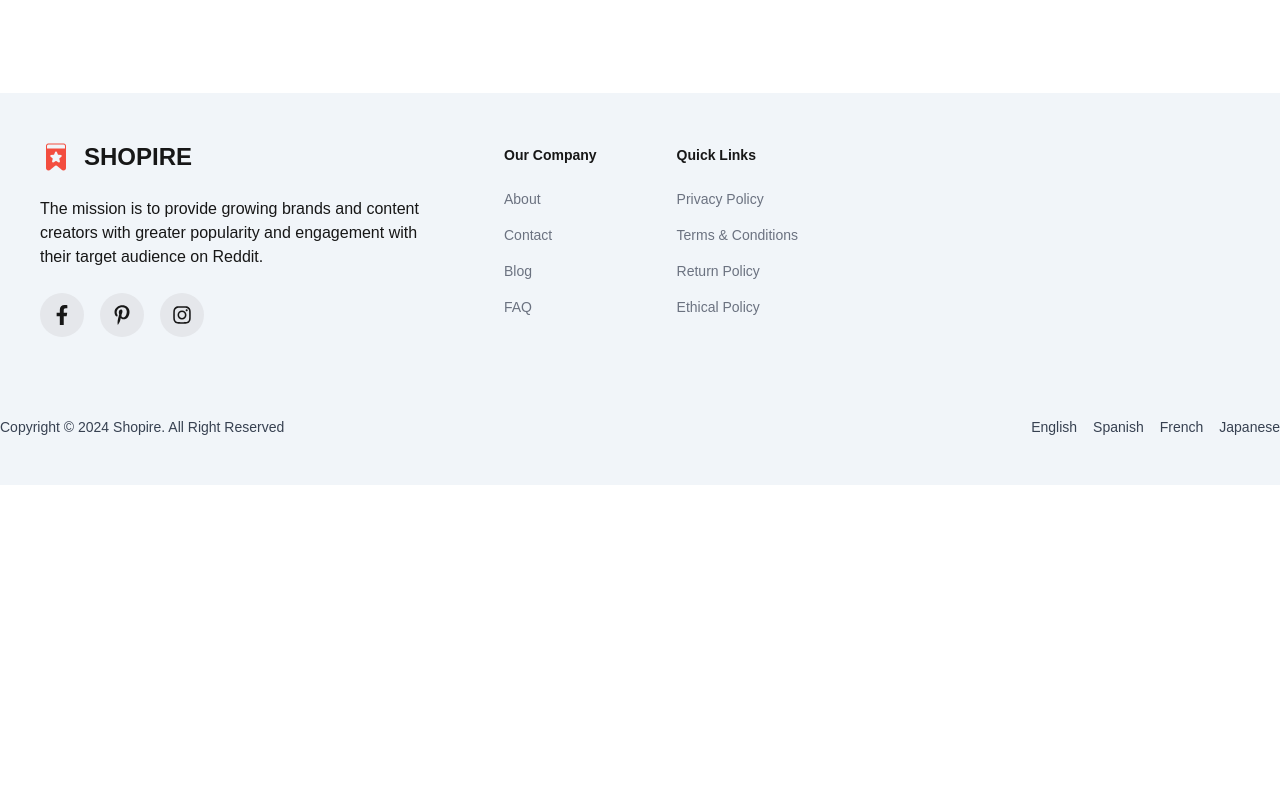
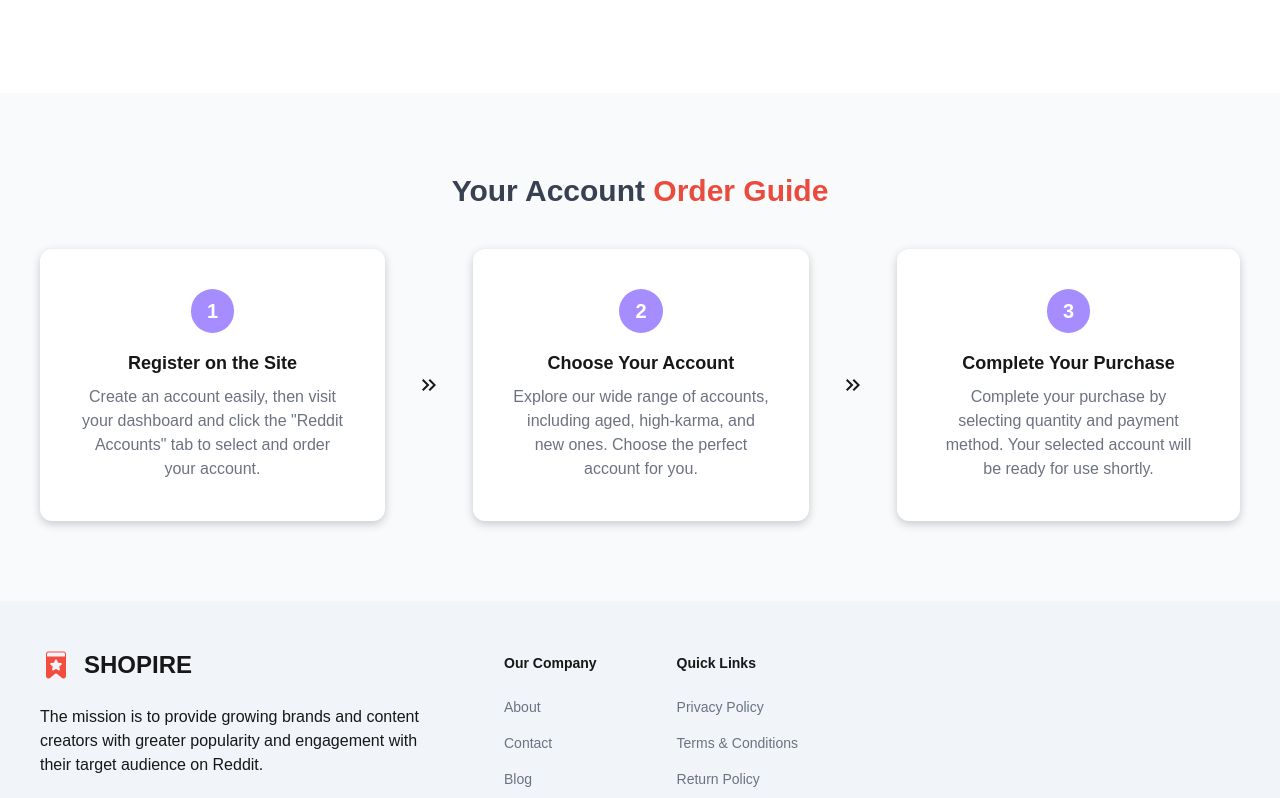
Before and after one commit to SumiyaMim/shopire-website-nextjs, a Next.js app: page / in a window 1280 px wide. Shown: the part 613-1411 px from the top of the page. Before the commit the page ends 1098 px from the top, so only its background shows below. Built offline with nearby package versions, Linux system fonts and the light colour scheme.

Commit message:
add stepper section

```diff
--- a/src/app/page.js
+++ b/src/app/page.js
@@ -1,12 +1,14 @@
 import Banner from "@/components/Banner";
 import Footer from "@/components/Footer";
 import Navbar from "@/components/Navbar";
+import Stepper from "@/components/Stepper";
 
 export default function Home() {
   return (
     <div>
       <Navbar/>
       <Banner/>
+      <Stepper/>
       <Footer/>
     </div>
   );
--- /dev/null
+++ b/src/components/Stepper.jsx
@@ -0,0 +1,43 @@
+import React from 'react'
+import { MdOutlineKeyboardDoubleArrowRight } from "react-icons/md";
+
+const Stepper = () => {
+  return (
+    <div className='bg-slate-50 text-center '>
+        <div className='max-w-screen-xl mx-auto px-6 md:px-10 py-20'>
+            <h1 className='text-3xl font-semibold text-gray-700 mb-10'>Your Account <span className='text-[#ea4b3d]'>Order Guide</span></h1>
+            <div className='flex flex-col lg:flex-row gap-8 items-center'>
+                <div className='bg-white flex flex-col items-center p-10 shadow-[0_3px_10px_rgb(0,0,0,0.2)] rounded-xl'>
+                    <div className='bg-[#a58cff] rounded-full px-4 py-2 mb-4'>
+                        <h1 className='text-white text-xl font-semibold'>1</h1>
+                    </div>
+                    <h3 className='text-lg font-semibold mb-2'>Register on the Site</h3>
+                    <p className='text-gray-500'>Create an account easily, then visit your dashboard and click the "Reddit Accounts" tab to select and order your account.</p>
+                </div>
+                <div className='text-2xl'>
+                    <MdOutlineKeyboardDoubleArrowRight />
+                </div>
+                <div className='bg-white flex flex-col items-center p-10 shadow-[0_3px_10px_rgb(0,0,0,0.2)] rounded-xl'>
+                    <div className='bg-[#a58cff] rounded-full px-4 py-2 mb-4'>
+                        <h1 className='text-white text-xl font-semibold'>2</h1>
+                    </div>
+                    <h3 className='text-lg font-semibold mb-2'>Choose Your Account</h3>
+                    <p className='text-gray-500'>Explore our wide range of accounts, including aged, high-karma, and new ones. Choose the perfect account for you.</p>
+                </div>
+                <div className='text-2xl'>
+                    <MdOutlineKeyboardDoubleArrowRight />
+                </div>
+                <div className='bg-white flex flex-col items-center p-10 shadow-[0_3px_10px_rgb(0,0,0,0.2)] rounded-xl'>
+                    <div className='bg-[#a58cff] rounded-full px-4 py-2 mb-4'>
+                        <h1 className='text-white text-xl font-semibold'>3</h1>
+                    </div>
+                    <h3 className='text-lg font-semibold mb-2'>Complete Your Purchase</h3>
+                    <p className='text-gray-500'>Complete your purchase by selecting quantity and payment method. Your selected account will be ready for use shortly.</p>
+                </div>
+            </div>
+        </div>
+    </div>
+  )
+}
+
+export default Stepper
```
